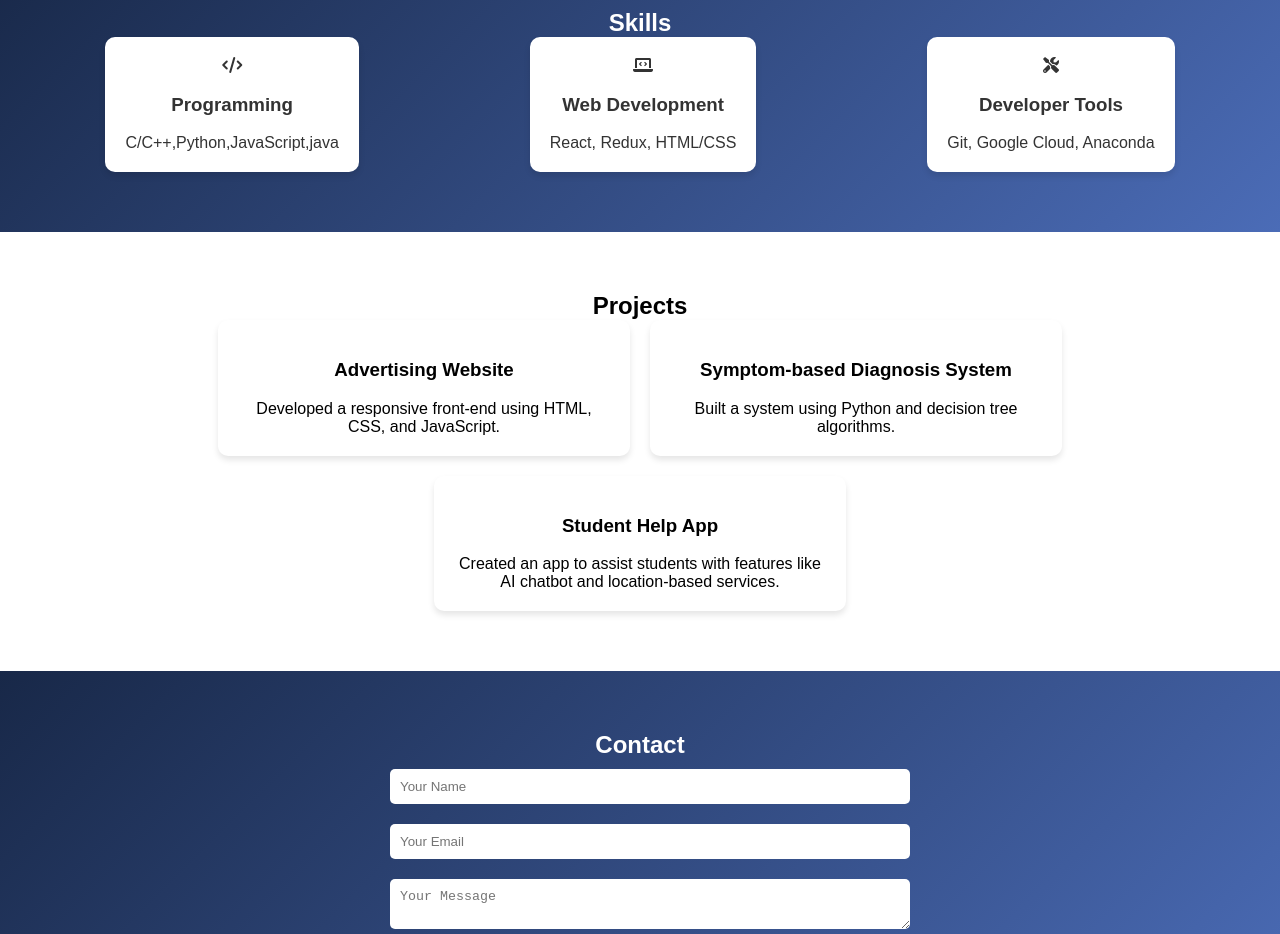
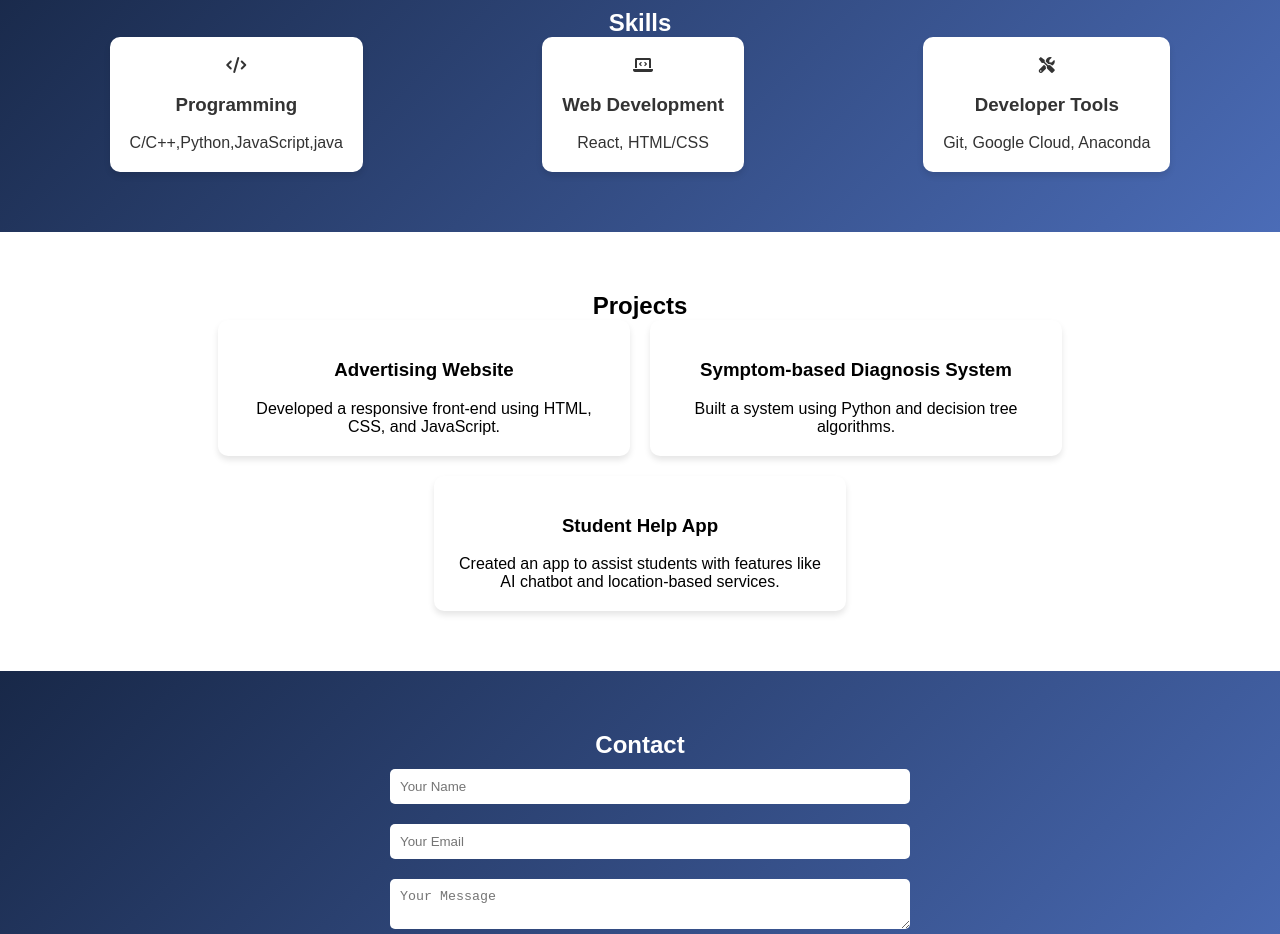
Before and after one commit to abhi2142/my_nportpolio, a plain HTML site: page index.html in a window 1280 px wide. Shown: the part 820-1754 px from the top of the page. Drawn offline with Linux system fonts and the light colour scheme.

Commit message:
Update index.html

```diff
--- a/index.html
+++ b/index.html
@@ -53,7 +53,7 @@
             <div class="skill">
                 <i class="fas fa-laptop-code"></i>
                 <h3>Web Development</h3>
-                <p>React, Redux, HTML/CSS</p>
+                <p>React, HTML/CSS</p>
             </div>
             <div class="skill">
                 <i class="fas fa-tools"></i>
```
